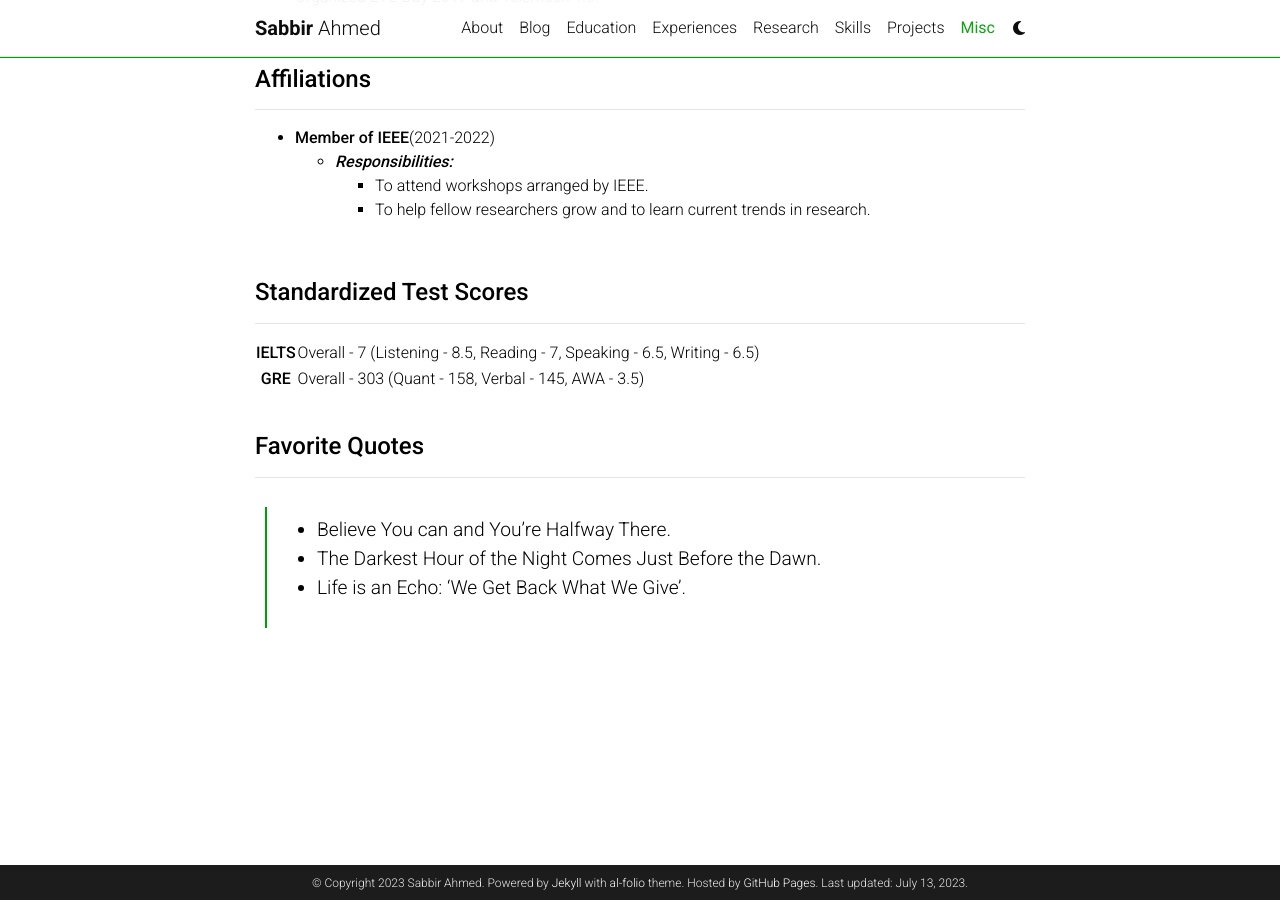
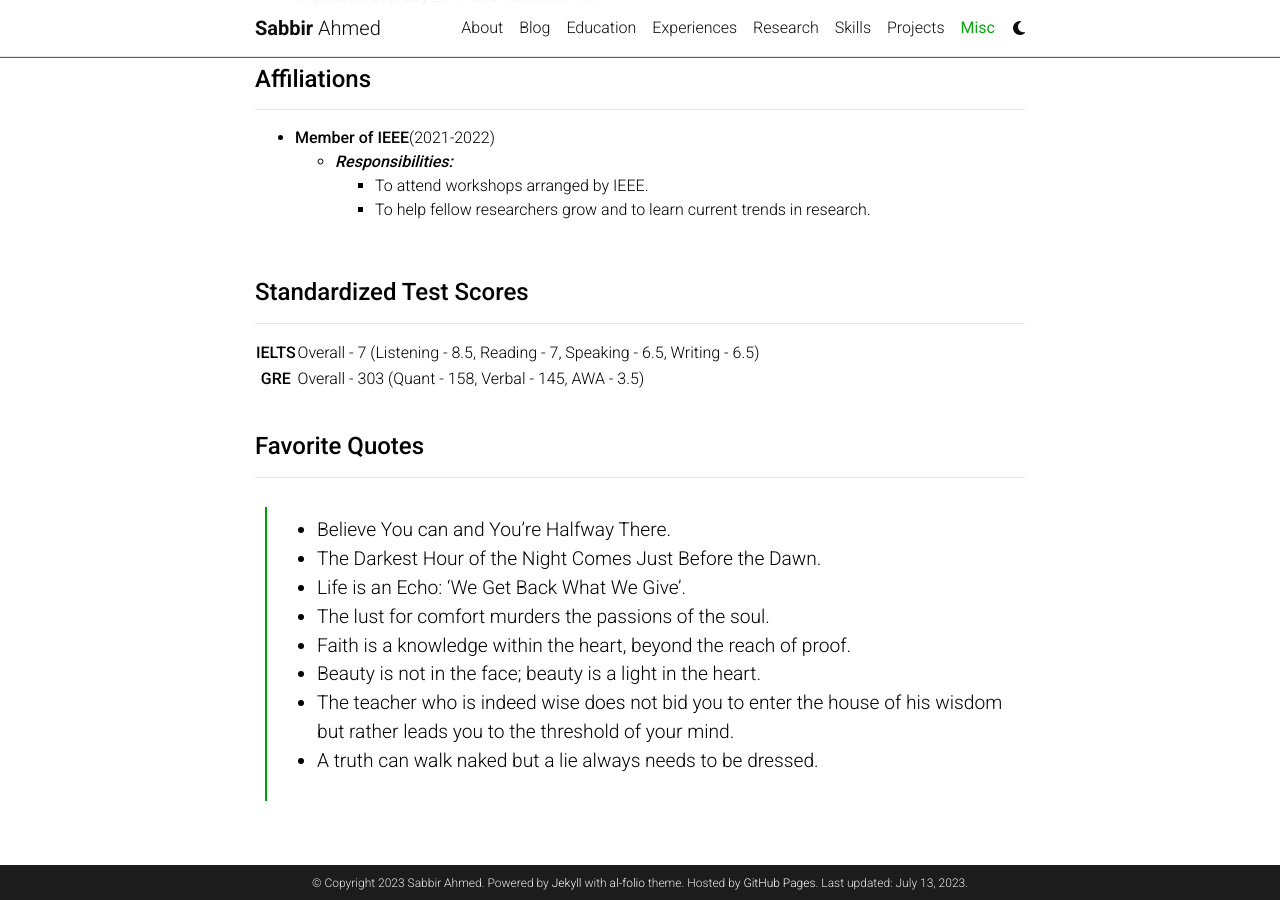
Before and after one commit to sabbir-ahmed12/sabbir-ahmed12.github.io, a Jekyll site: the page built from _pages/misc.md, in a window 1280 px wide and 900 px high, scrolled down 788 px. Built offline with Jekyll 4.4.1, drawn with Linux system fonts in a browser that asks for light colours; comment, search, counter and statistics services are not loaded; a style sheet for code colours, icons or effects is not loaded.

Commit message:
Updated contents.

```diff
--- a/_pages/misc.md
+++ b/_pages/misc.md
@@ -69,3 +69,8 @@ nav_order: 5
 > - Believe You can and You're Halfway There.
 > - The Darkest Hour of the Night Comes Just Before the Dawn.
 > - Life is an Echo: 'We Get Back What We Give'.
+> - The lust for comfort murders the passions of the soul.
+> - Faith is a knowledge within the heart, beyond the reach of proof.
+> - Beauty is not in the face; beauty is a light in the heart.
+> - The teacher who is indeed wise does not bid you to enter the house of his wisdom but rather leads you to the threshold of your mind.
+> - A truth can walk naked but a lie always needs to be dressed.
```
Also changed, not shown: _posts/2023-06-26-a-hands-on-introduction-to-audio-data.md (added, +10 -0 lines).
